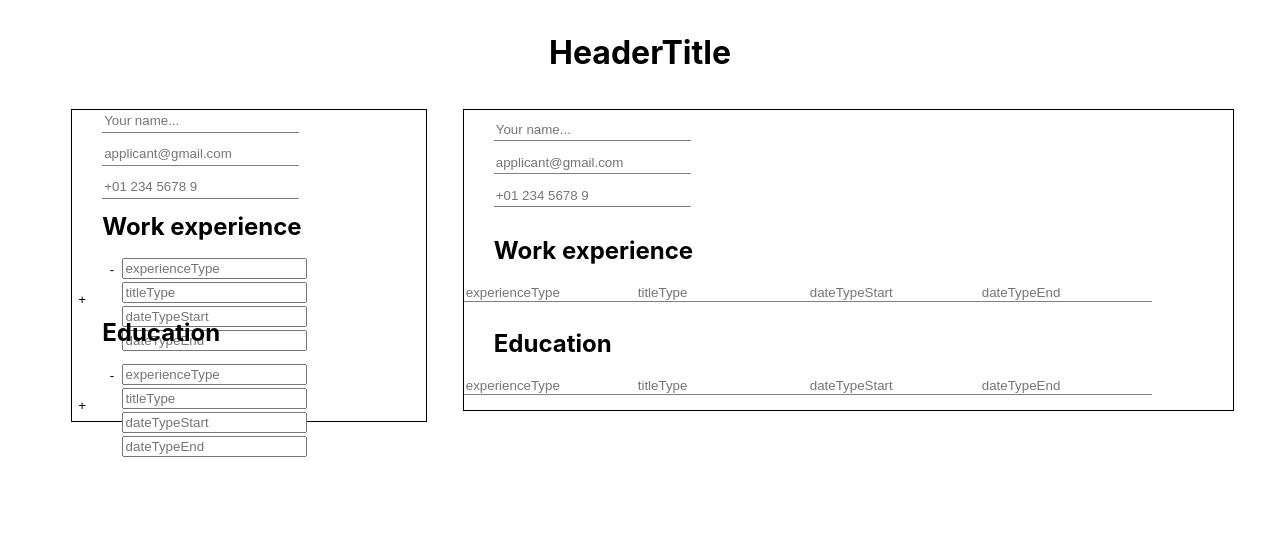
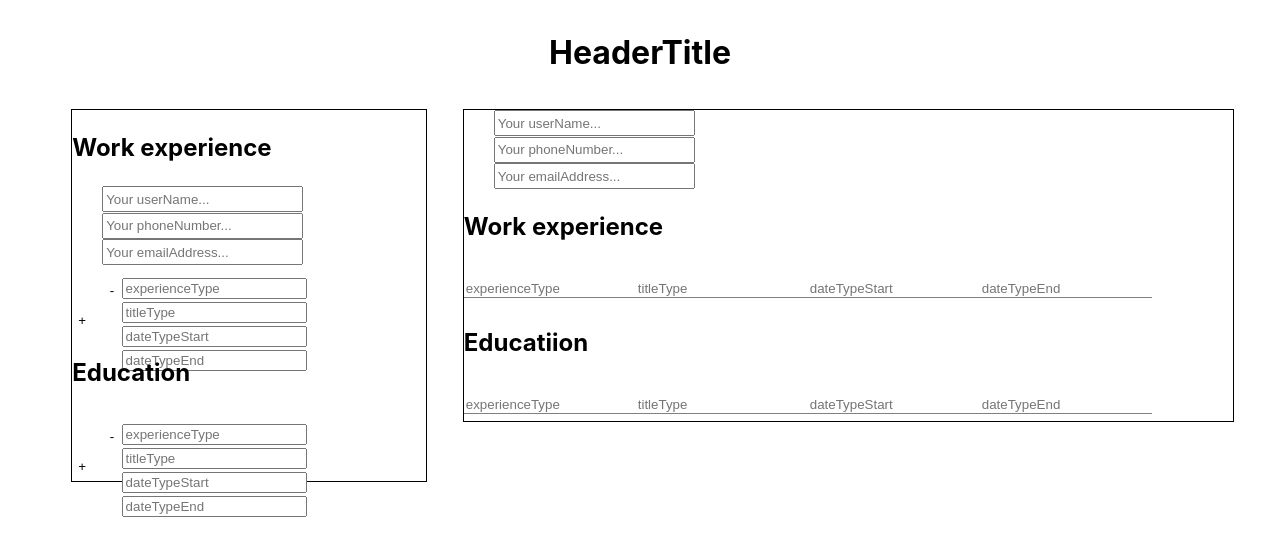
Before and after one commit to wellwe11/CVApplication, a React (Vite) app: page / in a window 1280 px wide. Shown: the top 556 px of the page. Built offline with nearby package versions, Linux system fonts and the light colour scheme.

Commit message:
abstracted TitleAndInputs. Will fix names and sort out files tomorrow for better fitting names

```diff
--- a/src/educationSection.jsx
+++ b/src/educationSection.jsx
@@ -2,7 +2,6 @@ import "./educationSection.css";
 import "./educationSectionTwo.css";
 
 export default function ExperienceInputs({
-  former,
   rows,
   handleChange,
   handleAddRow,
@@ -10,7 +9,6 @@ export default function ExperienceInputs({
 }) {
   return (
     <div className="experienceSection">
-      <h2>{former}</h2>
       <div className="experienceInputs">
         {rows.map((row, index) => (
           <div className="experienceInput" key={index}>
--- a/src/mainContent.jsx
+++ b/src/mainContent.jsx
@@ -3,73 +3,65 @@ import TitleAndInputs from "./titleAndInputs";
 import ExperienceInputs from "./educationSection";
 import "./mainContent.css";
 
-function CVHeaderSection({ nameValue, emailValue, phoneValue, addressValue }) {
-  return (
-    <div className="CVHeaderContainer">
-      <div className="nameContainer">
-        <h1>{nameValue}</h1>
-      </div>
-      <div className="personalInformationContainer">
-        <h3>{emailValue}</h3>
-        <h3>{phoneValue}</h3>
-        <h3>{addressValue}</h3>
-      </div>
-    </div>
-  );
-}
-
-function CVExperiences({
-  sectionTitleValue,
-  locationValue,
-  dateValue,
-  titleName,
-  degreeValue,
-}) {
-  return (
-    <div className="CVExperienceContainer">
-      <h3>{sectionTitleValue}</h3>
-      <div className="CVExperienceContentContainer">
-        <div className="experienceLeftBar">
-          <h4>{dateValue}</h4>
-          <h4>{locationValue}</h4>
-        </div>
-        <div className="experienceRightBar">
-          <h4>{titleName}</h4>
-          <h4>{degreeValue}</h4>
-        </div>
-      </div>
-    </div>
-  );
-}
-
 export default function MainContent() {
-  const [rows, setRows] = useState([
+  const [experienceRows, setExperienceRows] = useState([
     { experienceType: "", titleType: "", dateTypeStart: "", dateTypeEnd: "" },
   ]);
 
-  const handleAddRow = () => {
-    setRows([
-      ...rows,
+  const handleAddExperienceRow = () => {
+    setExperienceRows([
+      ...experienceRows,
       { experienceType: "", titleType: "", dateTypeStart: "", dateTypeEnd: "" },
     ]);
   };
 
-  const handleRemoveRow = (index) => {
-    const temp = [...rows];
+  const handleRemoveExperienceRow = (index) => {
+    const temp = [...experienceRows];
     temp.splice(index, 1);
-    setRows(temp);
+    setExperienceRows(temp);
   };
 
   const handleExperienceChange = (e, index, key) => {
-    const values = [...rows];
+    const values = [...experienceRows];
     values[index][key] = e.target.value;
-    setRows(values);
+    setExperienceRows(values);
   };
 
-  const [name, setName] = useState("");
+  const [educationRows, setEducationRows] = useState([
+    { experienceType: "", titleType: "", dateTypeStart: "", dateTypeEnd: "" },
+  ]);
 
-  const handleNameChange = (e) => {
-    setName(e.target.value);
+  const handleAddEducationRow = () => {
+    setEducationRows([
+      ...educationRows,
+      { experienceType: "", titleType: "", dateTypeStart: "", dateTypeEnd: "" },
+    ]);
+  };
+
+  const handleRemoveEducationRow = (index) => {
+    const temp = [...educationRows];
+    temp.splice(index, 1);
+    setEducationRows(temp);
+  };
+
+  const handleEducationChange = (e, index, key) => {
+    const values = [...educationRows];
+    values[index][key] = e.target.value;
+    setEducationRows(values);
+  };
+
+  const [nameRows, setNameRows] = useState([
+    {
+      userName: "",
+      phoneNumber: "",
+      emailAddress: "",
+    },
+  ]);
+
+  const handleNamesRowChange = (e, index, key) => {
+    const values = [...nameRows];
+    values[index][key] = e.target.value;
+    setNameRows(values);
   };
 
   return (
@@ -81,38 +73,44 @@ export default function MainContent() {
       </div>
       <div className="contentContainer">
         <div className="leftContent contentSection">
-          <TitleAndInputs handleNameChange={handleNameChange} name={name} />
+          <h2>Work experience</h2>
+          <TitleAndInputs
+            rows={nameRows}
+            handleNameChange={handleNamesRowChange}
+          />
           <ExperienceInputs
-            former={"Work experience"}
-            rows={rows}
-            handleAddRow={handleAddRow}
-            handleRemoveRow={handleRemoveRow}
+            rows={experienceRows}
+            handleAddRow={handleAddExperienceRow}
+            handleRemoveRow={handleRemoveExperienceRow}
             handleChange={handleExperienceChange}
           />
+          <h2>Education</h2>
           <ExperienceInputs
-            former={"Education"}
-            rows={rows}
-            handleAddRow={handleAddRow}
-            handleRemoveRow={handleRemoveRow}
-            handleExperienceChange={handleExperienceChange}
+            rows={educationRows}
+            handleAddRow={handleAddEducationRow}
+            handleRemoveRow={handleRemoveEducationRow}
+            handleChange={handleEducationChange}
           />
         </div>
 
         <div className="rightContent contentSection">
-          <TitleAndInputs handleNameChange={handleNameChange} name={name} />
+          <TitleAndInputs
+            rows={nameRows}
+            handleNameChange={handleNamesRowChange}
+          />
+          <h2>Work experience</h2>
           <ExperienceInputs
-            former={"Work experience"}
-            rows={rows}
-            handleAddRow={handleAddRow}
-            handleRemoveRow={handleRemoveRow}
-            handleExperienceChange={handleExperienceChange}
+            rows={experienceRows}
+            handleAddRow={handleAddExperienceRow}
+            handleRemoveRow={handleRemoveExperienceRow}
+            handleChange={handleExperienceChange}
           />
+          <h2>Educatiion</h2>
           <ExperienceInputs
-            former={"Education"}
-            rows={rows}
-            handleAddRow={handleAddRow}
-            handleRemoveRow={handleRemoveRow}
-            handleExperienceChange={handleExperienceChange}
+            rows={educationRows}
+            handleAddRow={handleAddEducationRow}
+            handleRemoveRow={handleRemoveEducationRow}
+            handleChange={handleEducationChange}
           />
         </div>
       </div>
--- a/src/titleAndInputs.jsx
+++ b/src/titleAndInputs.jsx
@@ -1,27 +1,20 @@
 import "./TitleAndInputs.css";
 
-export default function TitleAndInputs({ handleNameChange, name }) {
+export default function TitleAndInputs({ rows, handleNameChange }) {
   return (
-    <div className="inputsContainer">
-      <div className="headerInputs">
-        <div className="nameContainer">
+    <div className="headerInputs">
+      {rows.map((row, index) =>
+        Object.keys(row).map((key) => (
           <input
-            className="nameInput"
+            key={key}
+            className={key}
             type="text"
-            placeholder="Your name..."
-            value={name}
-            onChange={handleNameChange}
-            required
+            value={row[key]}
+            placeholder={`Your ${key}...`}
+            onChange={(e) => handleNameChange(e, index, key)}
           />
-        </div>
-
-        <div className="emailInputContainer">
-          <input type="email" placeholder="applicant@gmail.com" required />
-        </div>
-        <div className="phoneNumberInputContainer">
-          <input placeholder="+01 234 5678 9" />
-        </div>
-      </div>
+        ))
+      )}
     </div>
   );
 }
```
